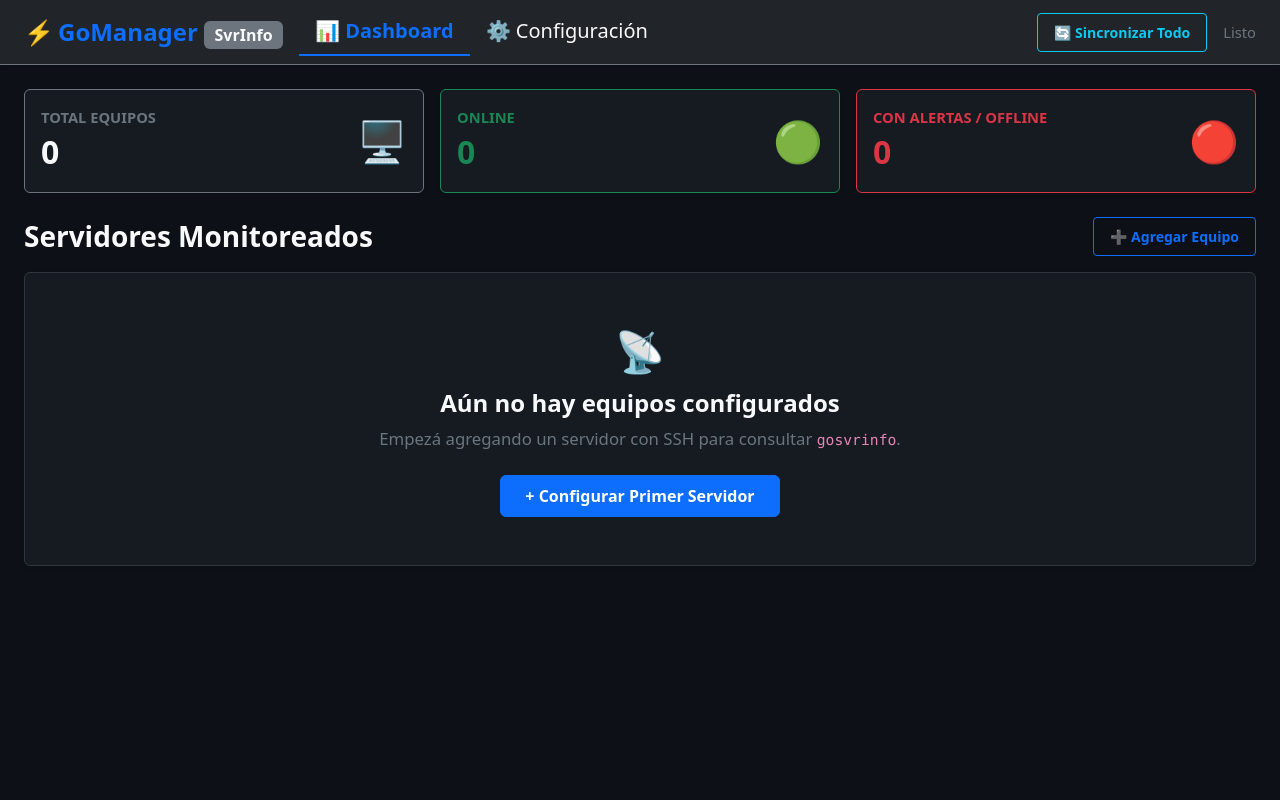
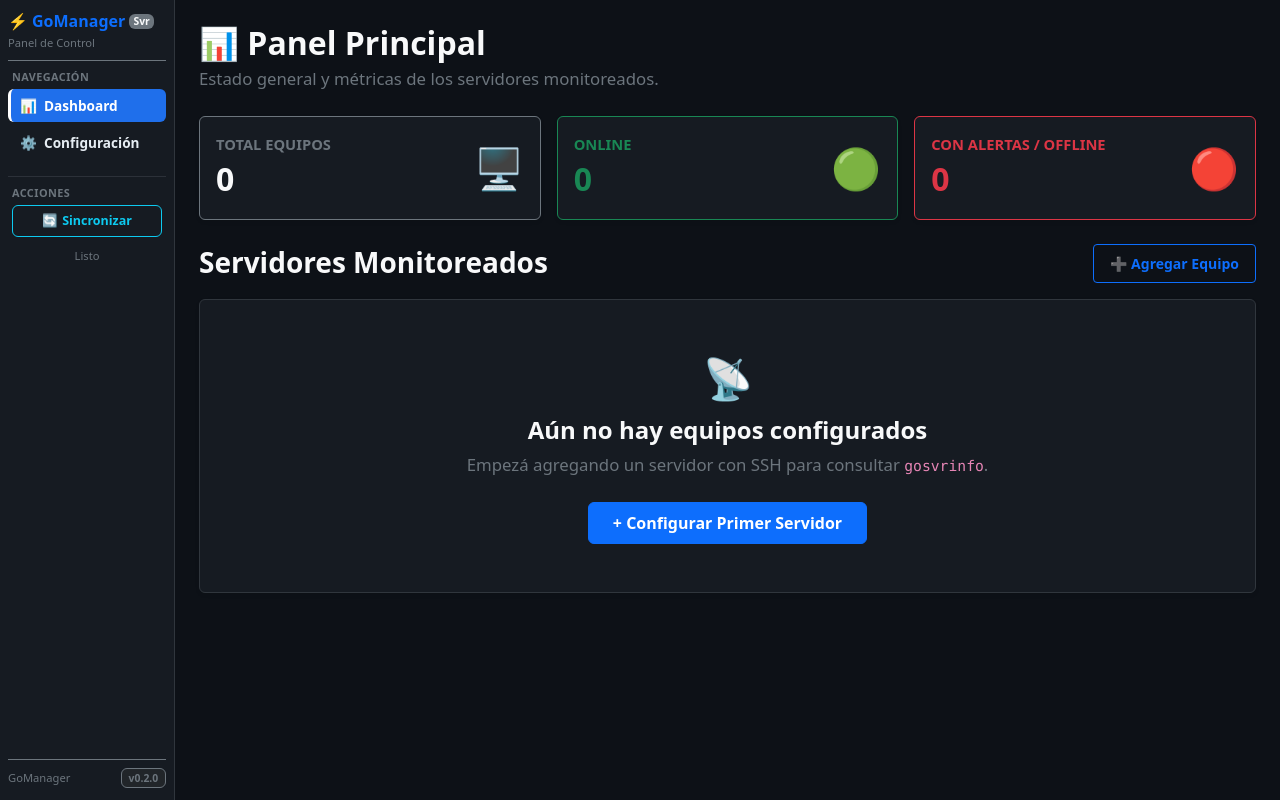
Before and after one commit to juanmaioli/GoManager, a PHP site: page /index.php in a window 1280 px wide. Run offline with PHP 8.4, Linux system fonts and the light colour scheme.

Commit message:
✨ feat: implementar menú lateral izquierdo responsivo y compacto en la interfaz web

```diff
--- a/data_www/config.php
+++ b/data_www/config.php
@@ -113,7 +113,7 @@ $servidores = $pdo->query("SELECT * FROM servidores ORDER BY id DESC")->fetchAll
 
 <?php require_once __DIR__ . '/includes/navbar.php'; ?>
 
-<main class="container-fluid px-4 pb-5">
+<main class="container-fluid px-3 px-md-4 py-4 app-main">
     <div class="d-flex justify-content-between align-items-center mb-4 flex-wrap gap-2">
         <div>
             <h1 class="h2 fw-bold text-light mb-1">⚙️ Configuración de Equipos</h1>
--- a/data_www/includes/navbar.php
+++ b/data_www/includes/navbar.php
@@ -1,36 +1,174 @@
 <?php
-// includes/navbar.php - Barra de navegación accesible
+// includes/navbar.php - Menú lateral accesible compacto (Sidebar)
 $paginaActual = basename($_SERVER['PHP_SELF'] ?? '');
 ?>
-<nav class="navbar navbar-expand-lg navbar-dark bg-dark border-bottom border-secondary mb-4 shadow-sm" aria-label="Navegación principal">
-    <div class="container-fluid px-4">
-        <a class="navbar-brand fw-bold fs-4 text-primary" href="index.php">
-            <span class="me-1" aria-hidden="true">⚡</span>GoManager <span class="badge bg-secondary fs-6 text-light">SvrInfo</span>
-        </a>
-        <button class="navbar-toggler" type="button" data-bs-toggle="collapse" data-bs-target="#navMenu" aria-controls="navMenu" aria-expanded="false" aria-label="Abrir menú de navegación">
-            <span class="navbar-toggler-icon"></span>
-        </button>
+<style>
+    :root {
+        --sidebar-width: 175px;
+    }
+    @media (min-width: 992px) {
+        body {
+            display: flex !important;
+            min-height: 100vh;
+        }
+        .app-sidebar {
+            width: var(--sidebar-width) !important;
+            min-width: var(--sidebar-width) !important;
+            max-width: var(--sidebar-width) !important;
+            height: 100vh !important;
+            position: sticky !important;
+            top: 0 !important;
+            background-color: #161b22 !important;
+            border-right: 1px solid #30363d !important;
+            flex-shrink: 0;
+            z-index: 1020;
+        }
+        .app-sidebar .offcanvas-body {
+            height: 100% !important;
+            display: flex !important;
+            flex-direction: column !important;
+            padding: 0.75rem 0.5rem !important;
+        }
+        main, .app-main {
+            flex-grow: 1;
+            min-width: 0;
+            width: calc(100% - var(--sidebar-width));
+        }
+    }
+    @media (max-width: 991.98px) {
+        .app-sidebar {
+            background-color: #161b22 !important;
+            width: var(--sidebar-width) !important;
+        }
+        .app-sidebar .offcanvas-body {
+            padding: 0.75rem 0.5rem !important;
+        }
+    }
+    .sidebar-link {
+        font-size: 0.85rem;
+        font-weight: 600;
+        color: #e6edf3;
+        padding: 0.4rem 0.55rem;
+        border-radius: 6px;
+        display: flex;
+        align-items: center;
+        gap: 0.45rem;
+        text-decoration: none;
+        transition: background-color 0.15s ease-in-out, color 0.15s ease-in-out;
+        border-left: 3px solid transparent;
+        white-space: nowrap;
+    }
+    .sidebar-link:hover, .sidebar-link:focus {
+        background-color: #21262d;
+        color: #58a6ff;
+        border-left-color: #58a6ff;
+    }
+    .sidebar-link.active {
+        background-color: #1f6feb;
+        color: #ffffff !important;
+        border-left-color: #ffffff;
+    }
+    .sidebar-link:focus-visible {
+        outline: 2px solid #58a6ff;
+        outline-offset: 2px;
+    }
+    .brand-title {
+        font-size: 1rem;
+        font-weight: 700;
+        line-height: 1.2;
+    }
+    .brand-badge {
+        font-size: 0.65rem;
+        padding: 0.2em 0.4em;
+    }
+    .sidebar-subtitle {
+        font-size: 0.7rem;
+    }
+    .sidebar-section-header {
+        font-size: 0.68rem;
+        letter-spacing: 0.04em;
+    }
+    .btn-sync-compact {
+        font-size: 0.78rem;
+        padding: 0.35rem 0.5rem;
+    }
+</style>
 
-        <div class="collapse navbar-collapse" id="navMenu">
-            <ul class="navbar-nav me-auto mb-2 mb-lg-0">
+<!-- Barra superior para móviles y tablets (< 992px) -->
+<header class="navbar navbar-dark bg-dark border-bottom border-secondary d-lg-none px-3 py-2 sticky-top w-100" aria-label="Cabecera móvil">
+    <a class="navbar-brand fw-bold text-primary d-flex align-items-center gap-1 m-0 brand-title" href="index.php">
+        <span aria-hidden="true">⚡</span>GoManager <span class="badge bg-secondary brand-badge text-light">Svr</span>
+    </a>
+    <button class="navbar-toggler py-1 px-2" type="button" data-bs-toggle="offcanvas" data-bs-target="#sidebarMenu" aria-controls="sidebarMenu" aria-label="Abrir menú de navegación lateral">
+        <span class="navbar-toggler-icon" style="width: 1.2em; height: 1.2em;"></span>
+    </button>
+</header>
+
+<!-- Menú lateral (Sidebar) accesible compacto -->
+<aside class="offcanvas-lg offcanvas-start app-sidebar" tabindex="-1" id="sidebarMenu" aria-labelledby="sidebarMenuLabel">
+    <div class="offcanvas-header border-bottom border-secondary d-lg-none pb-2 mb-2">
+        <h6 class="offcanvas-title fw-bold text-primary d-flex align-items-center gap-1 m-0 brand-title" id="sidebarMenuLabel">
+            <span aria-hidden="true">⚡</span>GoManager <span class="badge bg-secondary brand-badge text-light">Svr</span>
+        </h6>
+        <button type="button" class="btn-close btn-close-white" data-bs-dismiss="offcanvas" data-bs-target="#sidebarMenu" aria-label="Cerrar menú lateral"></button>
+    </div>
+
+    <div class="offcanvas-body d-flex flex-column h-100">
+        <!-- Logo en escritorio -->
+        <div class="d-none d-lg-block pb-2 mb-2 border-bottom border-secondary">
+            <a class="text-decoration-none fw-bold text-primary d-flex align-items-center gap-1 brand-title" href="index.php">
+                <span aria-hidden="true">⚡</span>GoManager <span class="badge bg-secondary brand-badge text-light">Svr</span>
+            </a>
+            <div class="text-secondary sidebar-subtitle mt-1">Panel de Control</div>
+        </div>
+
+        <!-- Enlaces principales -->
+        <nav class="flex-grow-1" aria-label="Navegación principal">
+            <div class="text-secondary sidebar-section-header fw-bold text-uppercase px-1 mb-1">Navegación</div>
+            <ul class="nav nav-pills flex-column gap-1 mb-3">
                 <li class="nav-item">
-                    <a class="nav-link fs-5 px-3 <?= $paginaActual === 'index.php' ? 'active fw-bold text-primary border-bottom border-primary border-2' : 'text-light' ?>" href="index.php">
-                        📊 Dashboard
+                    <a class="sidebar-link <?= $paginaActual === 'index.php' ? 'active' : '' ?>" href="index.php" <?= $paginaActual === 'index.php' ? 'aria-current="page"' : '' ?>>
+                        <span aria-hidden="true">📊</span>
+                        <span>Dashboard</span>
                     </a>
                 </li>
                 <li class="nav-item">
-                    <a class="nav-link fs-5 px-3 <?= $paginaActual === 'config.php' ? 'active fw-bold text-primary border-bottom border-primary border-2' : 'text-light' ?>" href="config.php">
-                        ⚙️ Configuración
+                    <a class="sidebar-link <?= $paginaActual === 'config.php' ? 'active' : '' ?>" href="config.php" <?= $paginaActual === 'config.php' ? 'aria-current="page"' : '' ?>>
+                        <span aria-hidden="true">⚙️</span>
+                        <span>Configuración</span>
                     </a>
                 </li>
+                <?php if ($paginaActual === 'servidor.php'): ?>
+                <li class="nav-item">
+                    <a class="sidebar-link active" href="#" aria-current="page">
+                        <span aria-hidden="true">🖥️</span>
+                        <span>Servidor</span>
+                    </a>
+                </li>
+                <?php endif; ?>
             </ul>
 
-            <div class="d-flex align-items-center gap-3">
-                <button type="button" class="btn btn-outline-info fw-bold btn-sm px-3 py-2" id="btnSyncAll" onclick="sincronizarTodos()">
-                    🔄 Sincronizar Todo
+            <hr class="border-secondary my-2">
+
+            <!-- Acciones Rápidas -->
+            <div class="px-1">
+                <div class="text-secondary sidebar-section-header fw-bold text-uppercase mb-1">Acciones</div>
+                <button type="button" class="btn btn-outline-info fw-bold w-100 btn-sync-compact d-flex align-items-center justify-content-center gap-1" id="btnSyncAll" onclick="sincronizarTodos()" aria-label="Sincronizar todos los servidores">
+                    <span aria-hidden="true">🔄</span>
+                    <span>Sincronizar</span>
                 </button>
-                <span class="text-secondary small d-none d-md-inline" id="syncStatusGlobal">Listo</span>
+                <div class="text-center mt-1">
+                    <span class="text-secondary" style="font-size: 0.7rem;" id="syncStatusGlobal">Listo</span>
+                </div>
+            </div>
+        </nav>
+
+        <!-- Pie del Sidebar -->
+        <div class="pt-2 mt-auto border-top border-secondary text-secondary" style="font-size: 0.7rem;">
+            <div class="d-flex align-items-center justify-content-between">
+                <span>GoManager</span>
+                <span class="badge bg-dark border border-secondary text-secondary" style="font-size: 0.65rem;">v0.2.0</span>
             </div>
         </div>
     </div>
-</nav>
+</aside>
--- a/data_www/index.php
+++ b/data_www/index.php
@@ -65,7 +65,14 @@ foreach ($servidores as $srv) {
 
 <?php require_once __DIR__ . '/includes/navbar.php'; ?>
 
-<main class="container-fluid px-4 pb-5">
+<main class="container-fluid px-3 px-md-4 py-4 app-main">
+    <div class="d-flex justify-content-between align-items-center mb-4 flex-wrap gap-2">
+        <div>
+            <h1 class="h2 fw-bold text-light mb-1">📊 Panel Principal</h1>
+            <p class="text-secondary mb-0">Estado general y métricas de los servidores monitoreados.</p>
+        </div>
+    </div>
+
     <!-- Métricas Globales -->
     <div class="row g-3 mb-4">
         <div class="col-md-4">
--- a/data_www/servidor.php
+++ b/data_www/servidor.php
@@ -74,7 +74,7 @@ $ramNum = (float)str_replace(['%', ' '], '', (string)$ramVal);
 
 <?php require_once __DIR__ . '/includes/navbar.php'; ?>
 
-<main class="container-fluid px-4 pb-5">
+<main class="container-fluid px-3 px-md-4 py-4 app-main">
     <!-- Barra Superior -->
     <div class="d-flex justify-content-between align-items-center mb-4 flex-wrap gap-2">
         <div>
```
Also changed, not shown: README.md.
